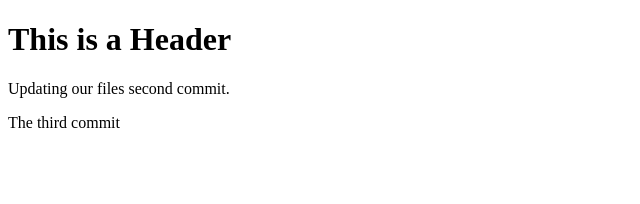
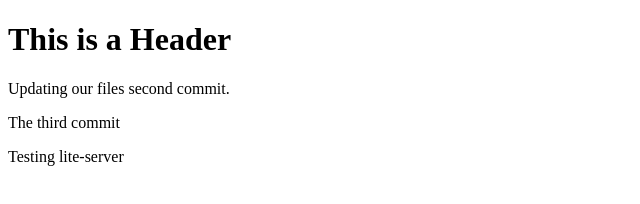
Before and after one commit to omotelewa/git-test, a website: page index.html in a window 1280 px wide. Shown: the whole page, without its empty margins (0-640 px from the left). Drawn offline with Linux system fonts and the light colour scheme.

Commit message:
using NPM

```diff
--- a/index.html
+++ b/index.html
@@ -7,5 +7,6 @@
     <h1>This is a Header</h1>
     <p>Updating our files second commit.</p>
     <p>The third commit</p>
+    <p>Testing lite-server</p>
   </body>
 </html>
```
Also changed, not shown: package.json (added, +24 -0 lines), 2 other files.
